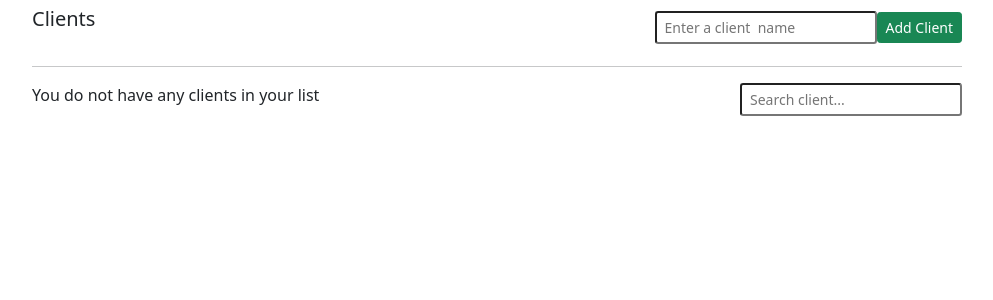
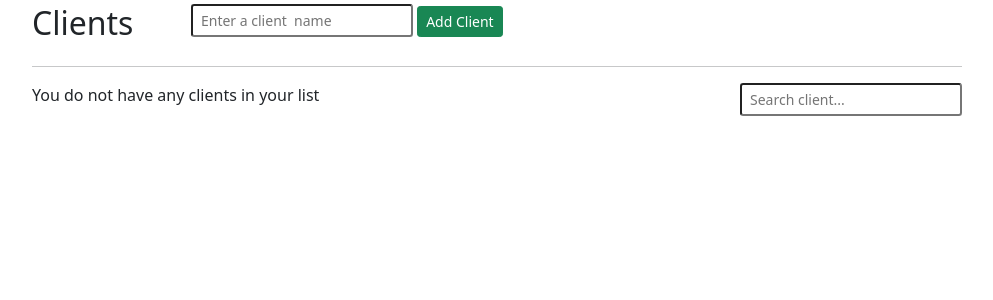
Before and after one commit to luiscberrocal/htmx_tutorial, a Django app: page /clients/clients/ in a window 1280 px wide. Shown: the part 56-356 px from the top of the page, without its empty margins (143-1136 px from the left). Run offline with Django 3.2, Linux system fonts and the light colour scheme; the visitor is signed in with stand-in values (Sample User, id 1); data that the repository does not hold is empty; some libraries are stand-ins or nearby versions.

Commit message:
[5] css adjustments

```diff
--- a/htmx_tutorial/static/css/project.css
+++ b/htmx_tutorial/static/css/project.css
@@ -11,3 +11,8 @@
   background-color: #f2dede;
   border-color: #eed3d7;
 }
+
+.client-row {
+  background-color: antiquewhite;
+  border-bottom: 1rem;
+}
--- a/htmx_tutorial/templates/partials/client-list.html
+++ b/htmx_tutorial/templates/partials/client-list.html
@@ -1,6 +1,6 @@
-<div class="d-flex justify-content-between align-items-center">
-  <p class="lead ml-0">Clients</p>
-  <form hx-post="{% url 'clients:add-client' %}" hx-target='#client-list' class="d-flex align-items-center">
+<div class="row">
+  <p class="h2 col-2">Clients</p>
+  <form hx-post="{% url 'clients:add-client' %}" hx-target='#client-list' class="col-10">
     {% csrf_token %}
     <input type="text" name="client-name" class="form-control-sm mr-2" placeholder="Enter a client  name"/>
     <button type="submit" class="btn btn-success btn-sm">Add Client</button>
@@ -23,7 +23,7 @@
             hx-target="#client-list">
         <div class="htmx-indicator">Updating...</div>
           {% for client in clients %}
-            <div class="row">
+            <div class="row gx-2 border client-row">
               <input type="hidden" name="client_order" value="{{ client.pk }}"/>
               <div class="col">
                 <a hx-get="{% url 'clients:detail-client' client.pk %}" hx-target="#client-list">
```
